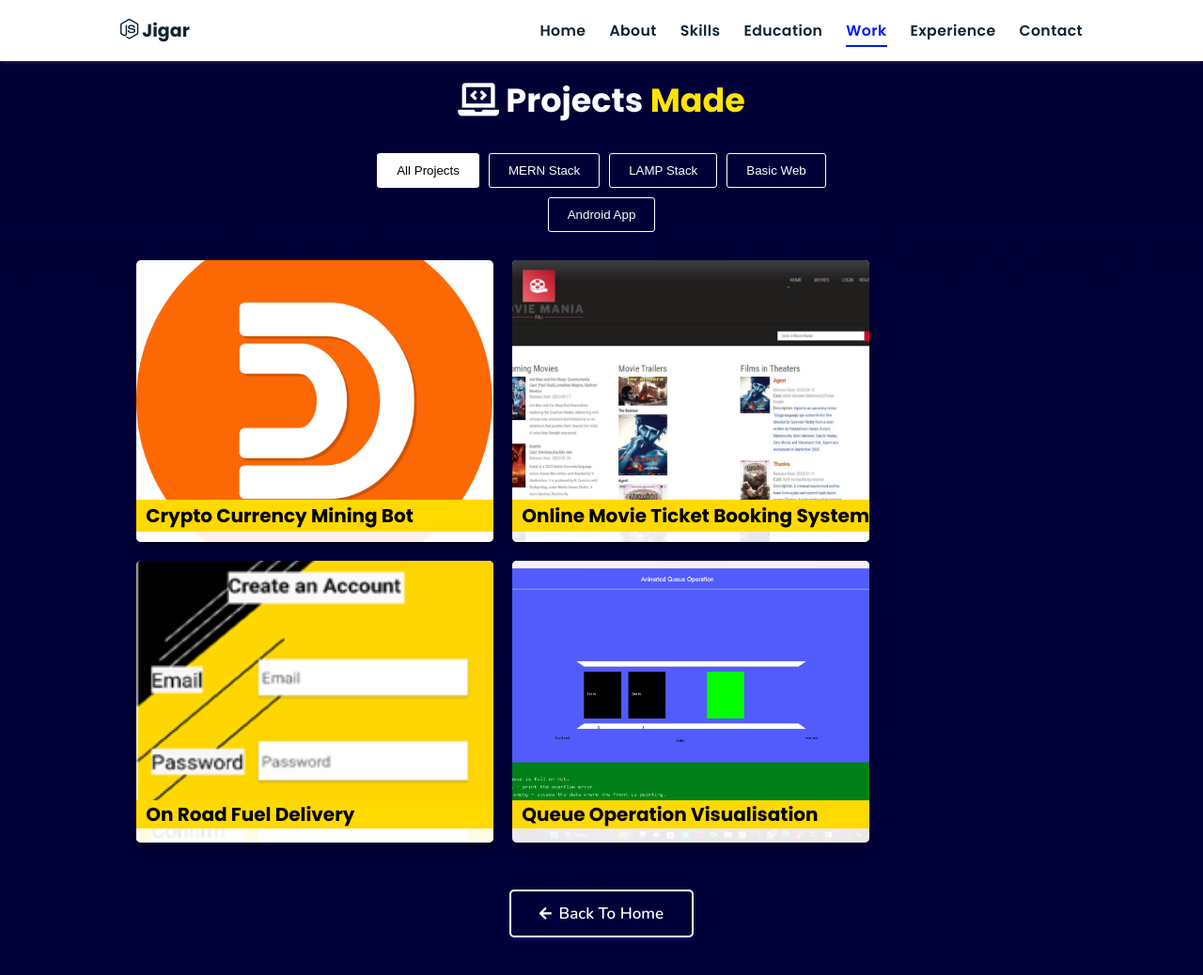
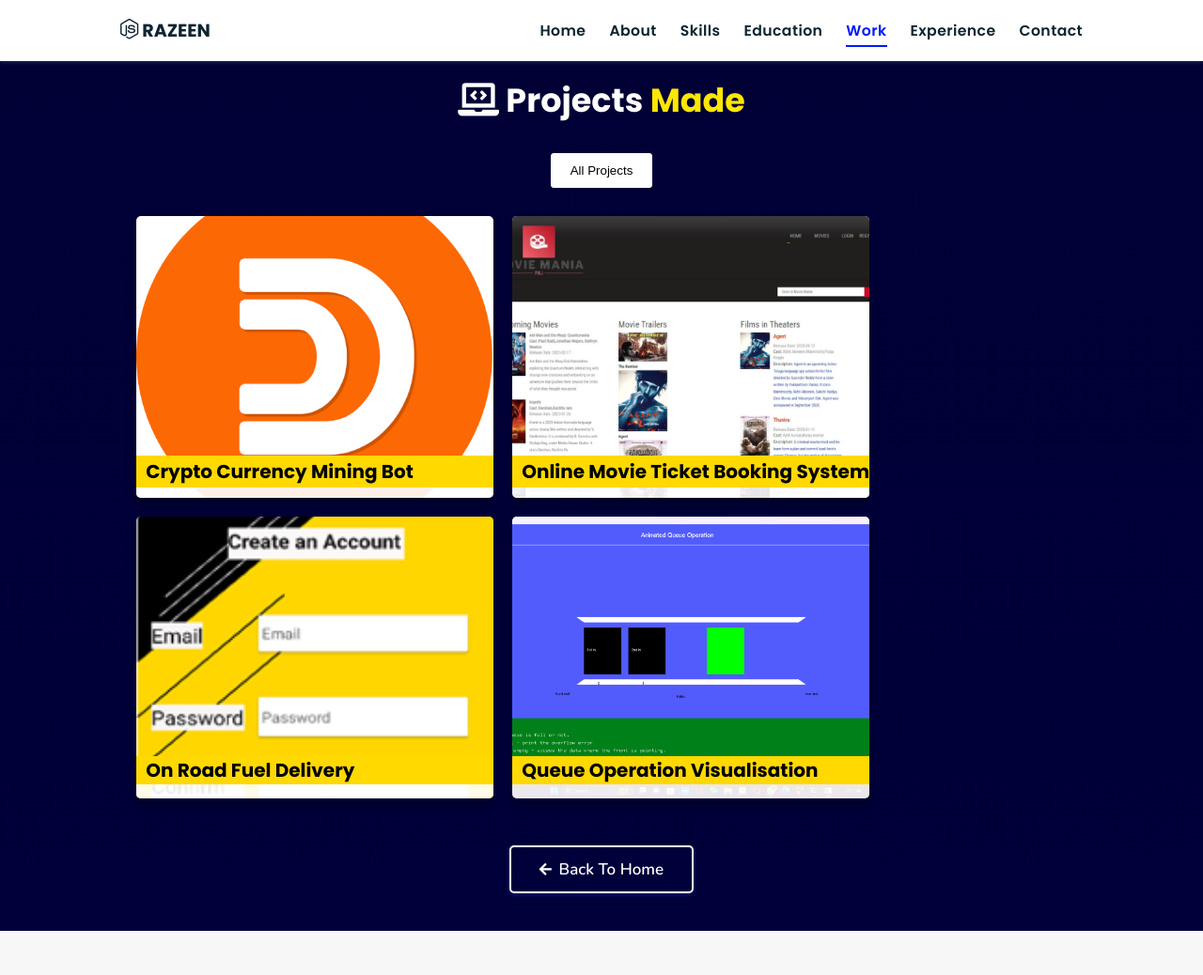
Before and after one commit to Razeenofficial/portfolio, a plain HTML site: page projects/index.html in a window 1280 px wide. Shown: the whole page at 94% size. After the commit the page ends 991 px from the top, so only its background shows below. Drawn offline with nearby package versions, Linux system fonts and the light colour scheme.

Commit message:
Update index.html

```diff
--- a/projects/index.html
+++ b/projects/index.html
@@ -8,13 +8,13 @@
     <!-- Font Awesome -->
     <link rel="stylesheet" href="https://cdnjs.cloudflare.com/ajax/libs/font-awesome/5.15.3/css/all.min.css" integrity="sha512-iBBXm8fW90+nuLcSKlbmrPcLa0OT92xO1BIsZ+ywDWZCvqsWgccV3gFoRBv0z+8dLJgyAHIhR35VZc2oM/gI1w==" crossorigin="anonymous" referrerpolicy="no-referrer" />
     <link id='favicon' rel="shortcut icon" href="/assets/images/favicon.png" type="image/x-png">
-    <title>Projects | Portfolio Jigar Sable</title>
+    <title>Projects | Portfolio MAHAMMED RAZEEN</title>
 </head>
 <body oncontextmenu="return false">
 
 <!-- navbar starts -->
 <header>
-        <a href="/" class="logo"><i class="fab fa-node-js"></i> Jigar</a>
+        <a href="/" class="logo"><i class="fab fa-node-js"></i> RAZEEN</a>
 
         <div id="menu" class="fas fa-bars"></div>
         <nav class="navbar">
@@ -38,10 +38,10 @@
 
   <div id="filters" class="button-group">
     <button class="btn is-checked" data-filter="*">All Projects</button>
-    <button class="btn" data-filter=".mern">MERN Stack</button>
+   <!--  <button class="btn" data-filter=".mern">MERN Stack</button>
     <button class="btn" data-filter=".lamp">LAMP Stack</button>
     <button class="btn" data-filter=".basicweb">Basic Web</button>
-    <button class="btn" data-filter=".android">Android App</button>
+    <button class="btn" data-filter=".android">Android App</button> -->
   </div>
 
   <div class="box-container">
```
